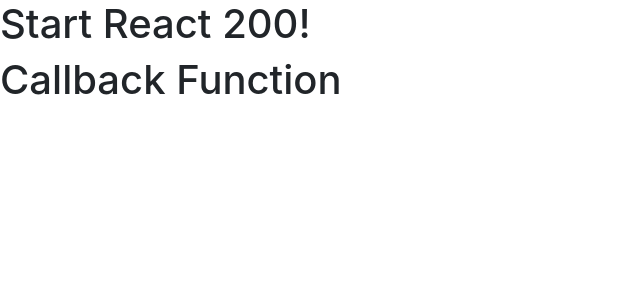
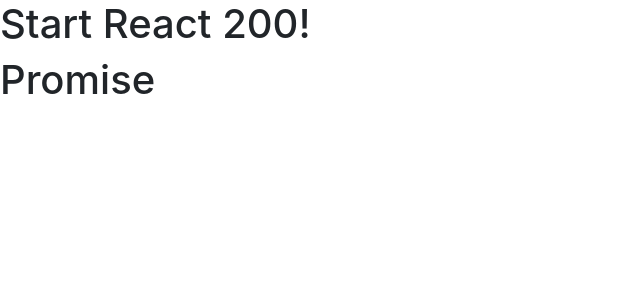
Before and after one commit to hws522/react-200, a React (Create React App) app in the folder client/: page / in a window 1280 px wide. Shown: the top 300 px of the page, without its empty margins (0-640 px from the left). Built offline with nearby package versions, Linux system fonts and the light colour scheme; the HTML template or start-up script is replaced by a standard one.

Commit message:
promise then 사용하기

```diff
--- a/client/src/App.js
+++ b/client/src/App.js
@@ -1,11 +1,11 @@
 import React from 'react';
-import CallbackFunc from './R063_CallbackFunc'
+import Promise from './R064_Promise'
 
 function App() {
   return (
     <div>
       <h1>Start React 200!</h1>
-      <CallbackFunc/>
+      <Promise/>
     </div>
   );
 }
--- /dev/null
+++ b/client/src/R064_Promise.js
@@ -0,0 +1,26 @@
+import React, { Component } from 'react';
+
+class R064_Promise extends Component {
+  componentDidMount(){
+    new Promise(resolve => {
+      setTimeout(function() {
+        resolve('react');
+      }, 1500);
+    })
+    .then(function(result) {
+      console.log(result);
+      return result + 200;
+    })
+    .then(result => {
+      console.log(result);
+    })
+  }
+
+  render() {
+    return (
+        <h1>Promise</h1>
+    )
+  }
+}
+
+export default R064_Promise;
```
Also changed, not shown: 1 other file (tests, documents, lock files or other folders).
